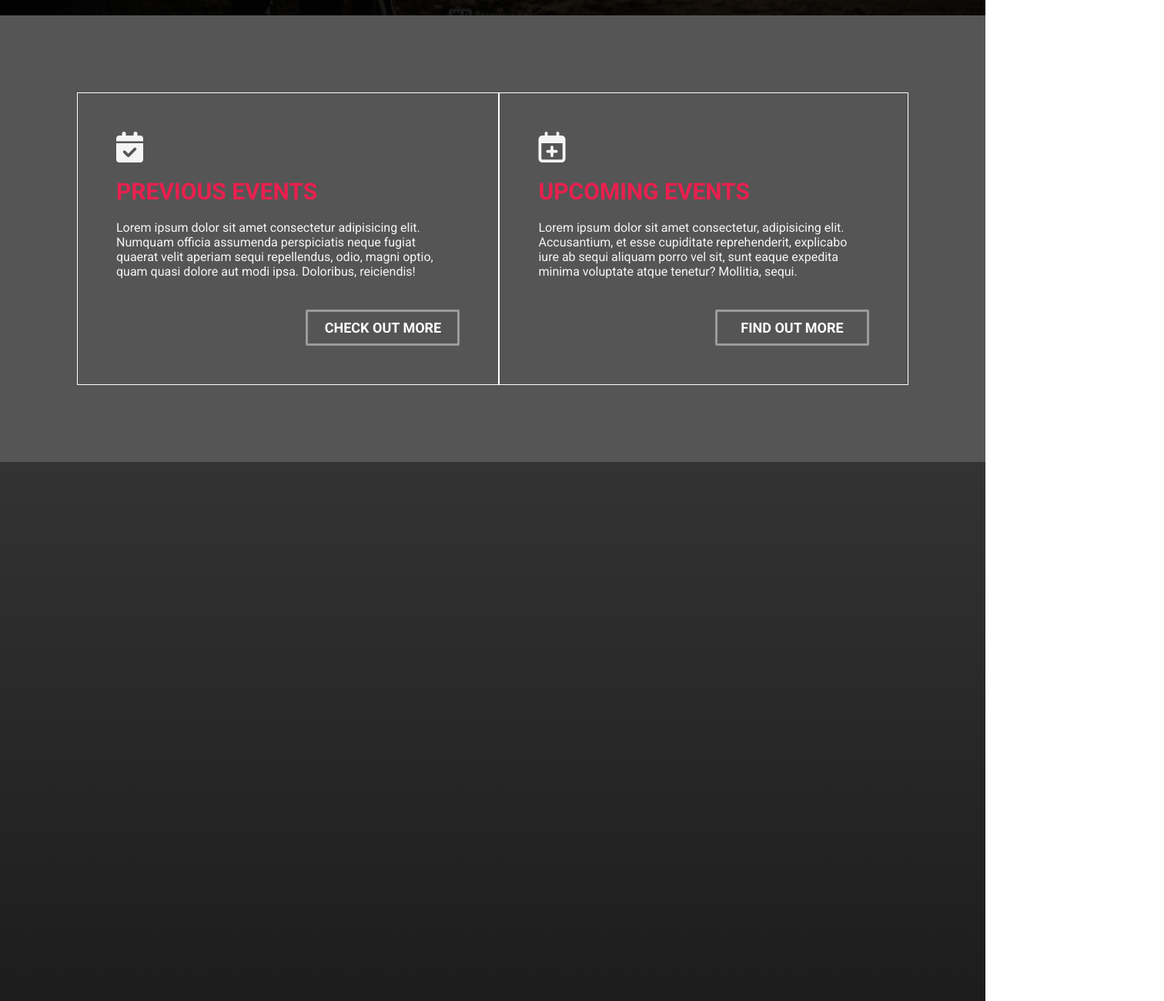
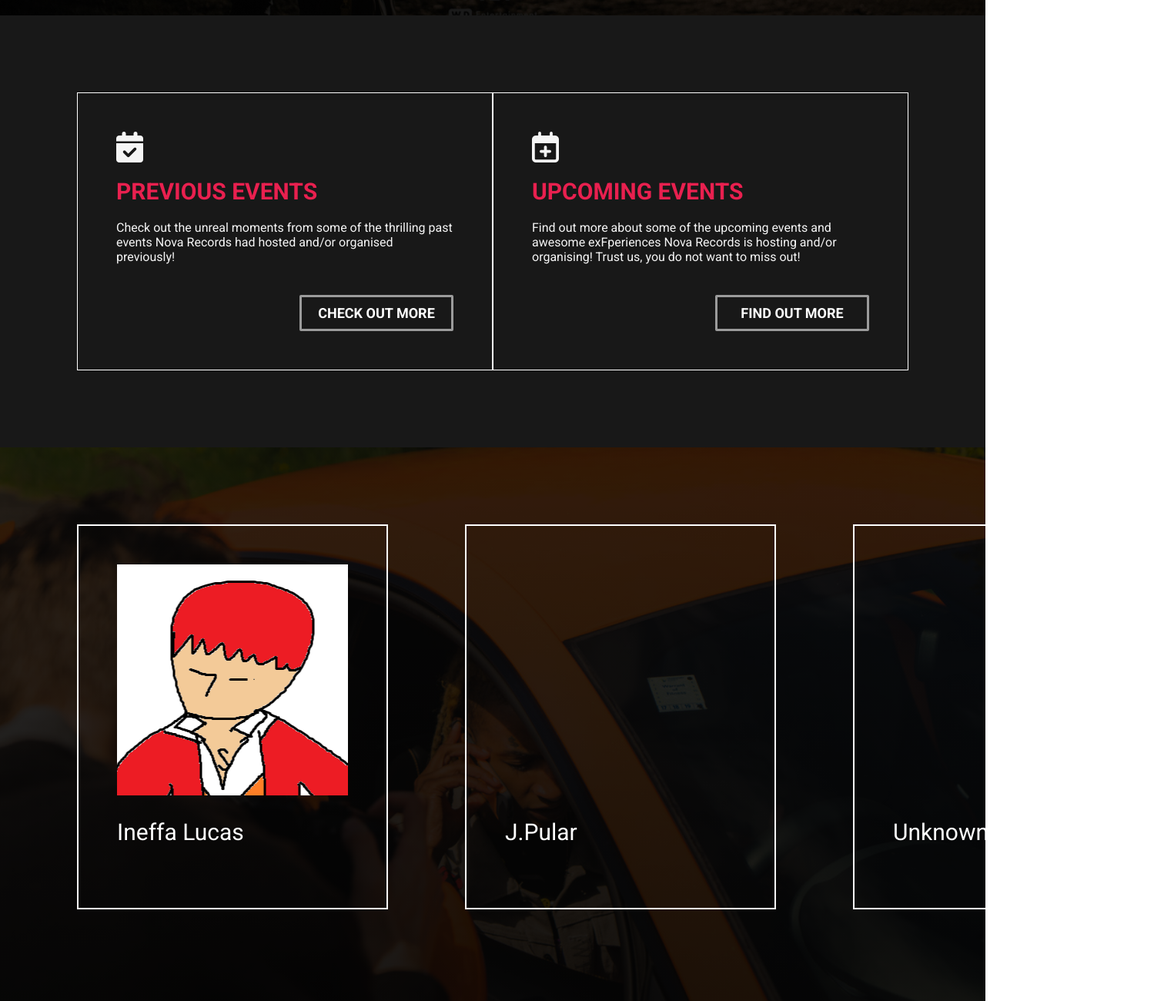
Before and after one commit to hyp9617/Nova-Records, a plain HTML site: page index.html in a window 1280 px wide. Shown: the part 780-2080 px from the top of the page at 77% size, 1512 px wide, since content can reach past the window. Drawn offline with Linux system fonts and the light colour scheme.

Commit message:
Artist page updated

```diff
--- a/assets/style/style.css
+++ b/assets/style/style.css
@@ -125,7 +125,7 @@ h1, h2 {
 /* ----------- */
 
 .section-event {
-  background-color: #555;
+  background-color: #181818;
   background-position: center;
   background-size: cover;
 }
@@ -139,6 +139,7 @@ h1, h2 {
   color: #f5f5f5;
   padding: 5rem;
   border: 1px #fff solid;
+  flex-basis: 50%;
 }
 
 .event-box i {
@@ -174,7 +175,37 @@ h3 {
 
 .section-artist {
   height: 100vh;
-  background-image: linear-gradient(rgba(0, 0, 0, 0.8), rgba(0, 0, 0, 0.9));
+  background-image: linear-gradient(rgba(0, 0, 0, 0.8), rgba(0, 0, 0, 0.9)), url("../img/artist-background.jpg");
   /* background-position: center; */
   background-size: cover;
 }
+
+.section-artist-container {
+  display: flex;
+}
+
+.artist {
+  border: 2px solid #fff;
+  height: 50rem;
+  flex-basis: 33%;
+  padding: 5rem;
+  font-size: 3rem;
+  text-transform: capitalize;
+}
+
+.artist:not(:last-of-type) {
+  margin-right: 10rem;
+}
+
+.artist > a {
+  display: block;
+  text-align: center;
+  width: 30rem;
+  height: 30rem;
+  margin: 0 auto 3rem;
+}
+
+#lucas {
+  background-image: url(../img/우진.PNG);
+  background-position: top;
+}
--- a/index.html
+++ b/index.html
@@ -37,7 +37,6 @@
       <a href="#" class="details btn">check out our events <i class="fas fa-arrow-right"></i></a>
     </div>
   </header>
-  <!-- <hr> -->
 
   <main>
     <section class="section-event" id="section-event">
@@ -45,26 +44,38 @@
         <div class="event-box">
           <i class="fas fa-calendar-check"></i>
           <h3>previous events</h2>
-            <p>Lorem ipsum dolor sit amet consectetur adipisicing elit. Numquam officia assumenda perspiciatis neque
-              fugiat
-              quaerat velit aperiam sequi repellendus, odio, magni optio, quam quasi dolore aut modi ipsa. Doloribus,
-              reiciendis!</p>
+            <p>Check out the unreal moments from some of the thrilling past events Nova Records had hosted and/or
+              organised previously! </p>
             <a href="#" class="btn">check out more</a>
         </div>
         <div class="event-box">
           <i class="far fa-calendar-plus"></i>
           <h3>upcoming events</h3>
-          <p>Lorem ipsum dolor sit amet consectetur, adipisicing elit. Accusantium, et esse cupiditate reprehenderit,
-            explicabo iure ab sequi aliquam porro vel sit, sunt eaque expedita minima voluptate atque tenetur? Mollitia,
-            sequi.</p>
+          <p>Find out more about some of the upcoming events and awesome exFperiences Nova Records is hosting and/or
+            organising! Trust us, you do not want to miss out!
+          </p>
           <a href="#" class="btn">find out more</a>
         </div>
       </div>
     </section>
-    <!-- <hr> -->
 
     <section class="section-artist">
+      <div class="section-artist-container">
+        <div class="artist">
+          <a href="#section-artist" id="lucas"></a>
+          ineffa lucas
+        </div>
 
+        <div class="artist">
+          <a href="#section-artist"></a>
+          j.pular
+        </div>
+
+        <div class="artist">
+          <a href="#section-artist"></a>
+          unknown
+        </div>
+      </div>
     </section>
   </main>
 </body>
```
Also changed, not shown: assets/img/우진.PNG (added).
